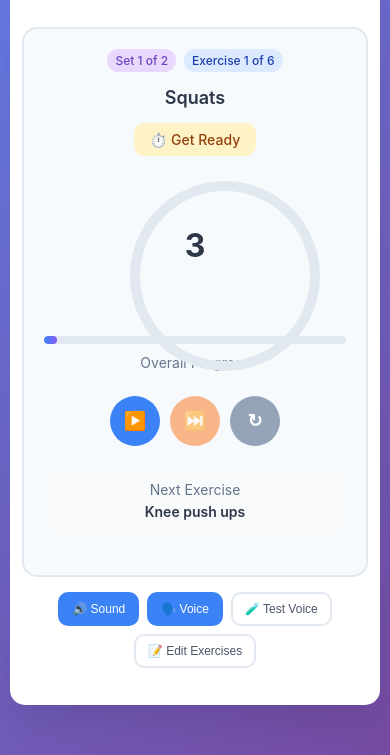
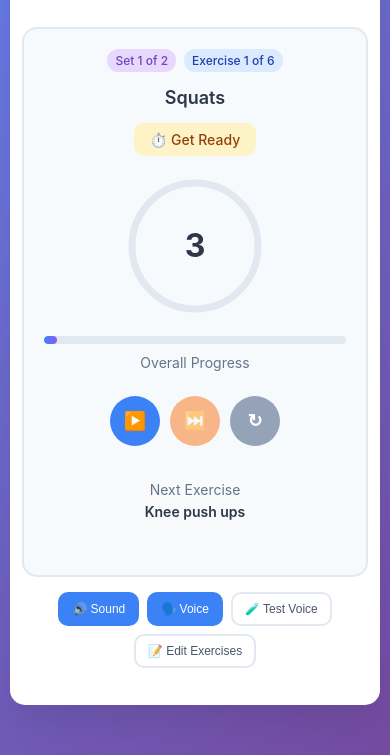
Before and after one commit to yoshiminomura/yoshiminomura.github.io, a plain HTML site: page index.html in a window 390 px wide. Shown: the part 89-844 px from the top of the page. Drawn offline with Linux system fonts and the light colour scheme.

Commit message:
Add files via upload
Signed-off-by: yoshiminomura <yoshimi@dnx.vc>

```diff
--- a/index.html
+++ b/index.html
@@ -134,16 +134,15 @@
             width: 200px;
             height: 200px;
             margin: 0 auto 20px;
-            display: flex;
-            align-items: center;
-            justify-content: center;
         }
 
         .progress-ring {
-            transform: rotate(-90deg);
             position: absolute;
             top: 0;
             left: 0;
+            width: 100%;
+            height: 100%;
+            transform: rotate(-90deg);
         }
 
         .progress-ring-bg {
@@ -160,8 +159,10 @@
         }
 
         .time-text {
-            position: relative;
-            z-index: 10;
+            position: absolute;
+            top: 50%;
+            left: 50%;
+            transform: translate(-50%, -50%);
             font-size: 3rem;
             font-weight: 700;
             color: #2d3748;
@@ -169,6 +170,8 @@
             line-height: 1;
             margin: 0;
             padding: 0;
+            z-index: 10;
+            pointer-events: none;
         }
 
         .progress-bar {
@@ -415,6 +418,11 @@
                 height: 160px;
             }
 
+            .progress-ring {
+                width: 160px;
+                height: 160px;
+            }
+
             .time-text {
                 font-size: 2.25rem;
             }
@@ -485,6 +493,11 @@
             }
 
             .circular-progress {
+                width: 140px;
+                height: 140px;
+            }
+
+            .progress-ring {
                 width: 140px;
                 height: 140px;
             }
@@ -565,7 +578,7 @@
             <!-- Timer Display -->
             <div class="timer-display">
                 <div class="circular-progress">
-                    <svg class="progress-ring" width="200" height="200">
+                    <svg class="progress-ring" width="200" height="200" viewBox="0 0 200 200">
                         <circle class="progress-ring-bg" cx="100" cy="100" r="90"></circle>
                         <circle class="progress-ring-fill" cx="100" cy="100" r="90"
                                 stroke="#3b82f6" stroke-dasharray="565.48" stroke-dashoffset="0" id="progressCircle"></circle>
```
